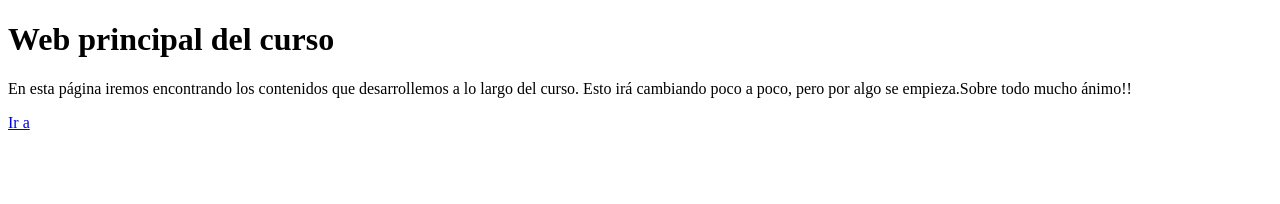
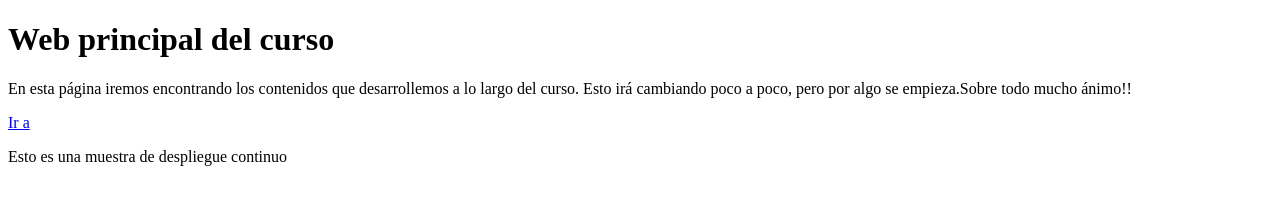
Before and after one commit to ecasadofp/inaem, a plain HTML site: page index.html in a window 1280 px wide. Drawn offline with Linux system fonts and the light colour scheme.

Commit message:
Update index.html

```diff
--- a/index.html
+++ b/index.html
@@ -12,6 +12,7 @@
     <p>En esta página iremos encontrando los contenidos que desarrollemos a lo largo del curso. Esto irá cambiando poco
         a poco, pero por algo se empieza.Sobre todo mucho ánimo!!</p>
     <a href="prueba/index.html" title="Enlace a la página de prueba">Ir a</a>
+    <p>Esto es una muestra de despliegue continuo</p>
 </body>
 
 </html>
```
